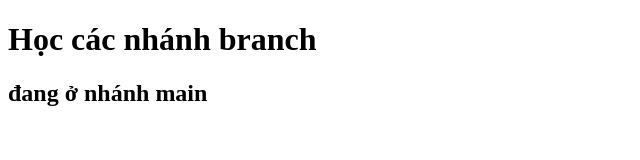
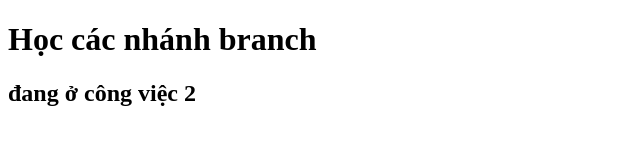
Before and after one commit to Saya2407/Duan4, a plain HTML site: page index.html in a window 1280 px wide. Shown: the full height of the page, 0-640 px from the left. Drawn offline with Linux system fonts and the light colour scheme.

Commit message:
commit cong viec 2

```diff
--- a/index.html
+++ b/index.html
@@ -7,6 +7,6 @@
   </head>
   <body>
     <h1>Học các nhánh branch</h1>
-    <h2>đang ở nhánh main</h2>
+    <h2>đang ở công việc 2</h2>
   </body>
 </html>
```
